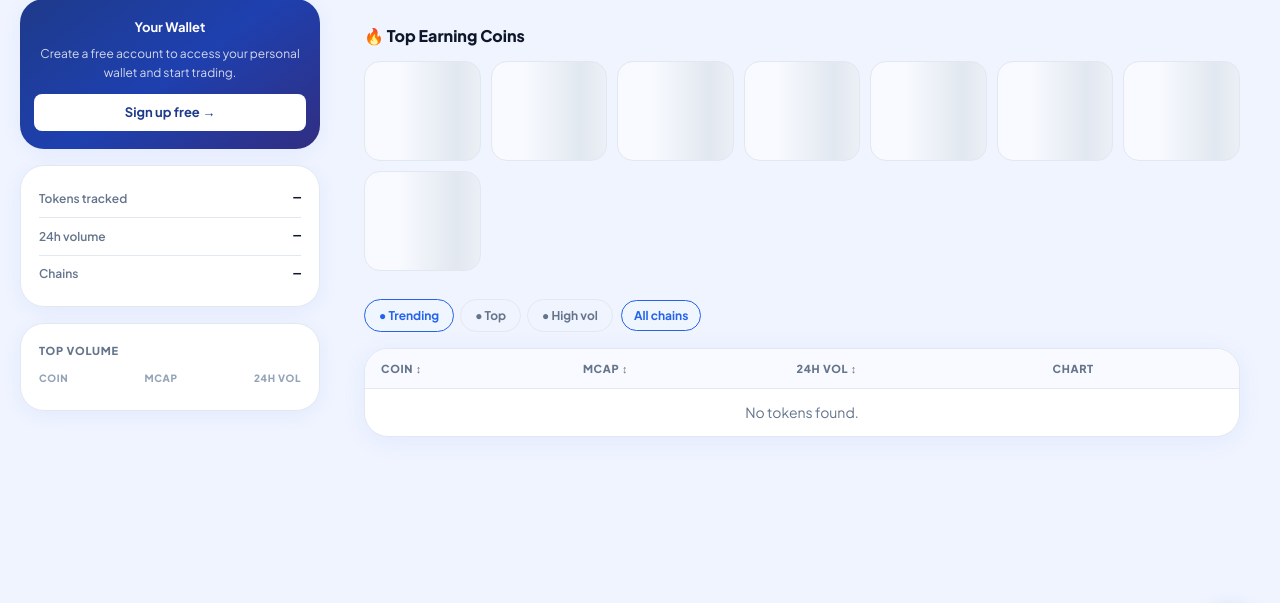
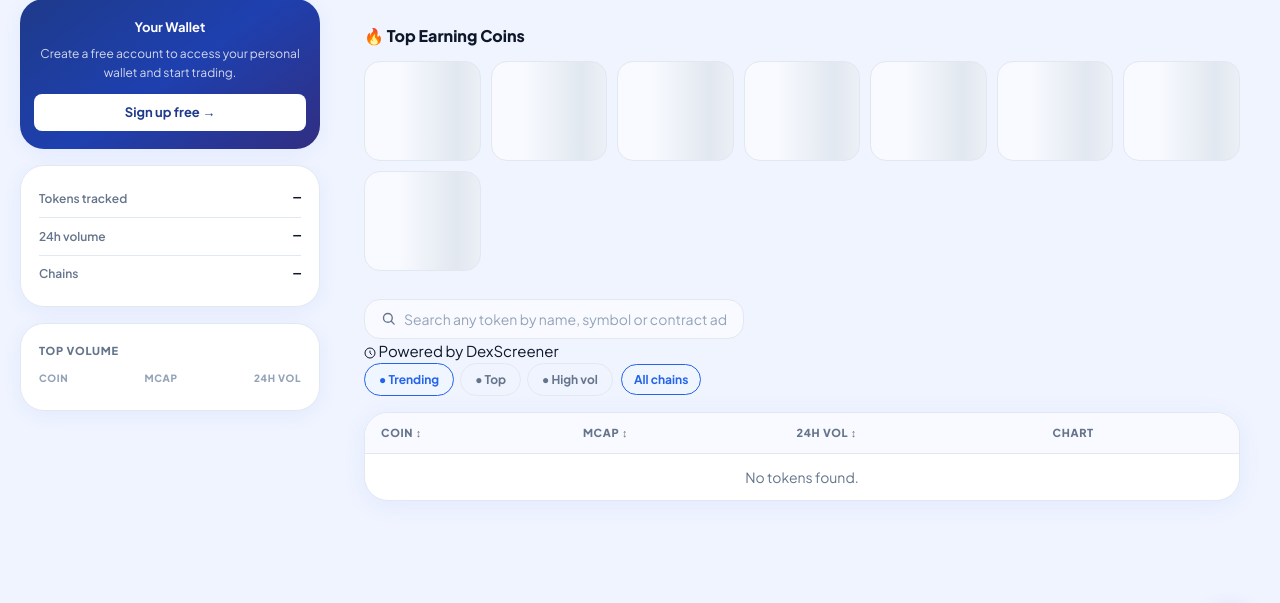
Before and after one commit to Dennis433/axion_lab, a Flask app: page / in a window 1280 px wide. Shown: the part 117-720 px from the top of the page. Run offline with Flask 3, Linux system fonts and the light colour scheme; data that the repository does not hold is empty.

Commit message:
Add search bar with clear button and powered by text

```diff
--- a/app/templates/index.html
+++ b/app/templates/index.html
@@ -122,6 +122,29 @@
         {% for i in range(8) %}
         <div class="mover-card mover-skeleton"></div>
         {% endfor %}
+      </div>
+    </div>
+
+    <div class="search-bar-row">
+      <div class="search-wrap">
+        <svg class="search-ico" width="15" height="15" viewBox="0 0 24 24" fill="none">
+          <circle cx="11" cy="11" r="7" stroke="currentColor" stroke-width="2.2"/>
+          <path d="M16.5 16.5L21 21" stroke="currentColor" stroke-width="2.2" stroke-linecap="round"/>
+        </svg>
+        <input
+          id="global-search"
+          type="text"
+          placeholder="Search any token by name, symbol or contract address…"
+          autocomplete="off"
+          spellcheck="false"
+        />
+        <button id="search-clear-btn" class="search-clear-btn" style="display:none;" onclick="clearGlobalSearch()" title="Clear search">
+          <svg width="13" height="13" viewBox="0 0 24 24" fill="none"><path d="M18 6L6 18M6 6l12 12" stroke="currentColor" stroke-width="2.5" stroke-linecap="round"/></svg>
+        </button>
+      </div>
+      <div class="search-powered-by">
+        <svg width="12" height="12" viewBox="0 0 24 24" fill="none"><circle cx="12" cy="12" r="10" stroke="currentColor" stroke-width="2"/><path d="M12 8v4l3 3" stroke="currentColor" stroke-width="2" stroke-linecap="round"/></svg>
+        Powered by DexScreener
       </div>
     </div>
 
```
